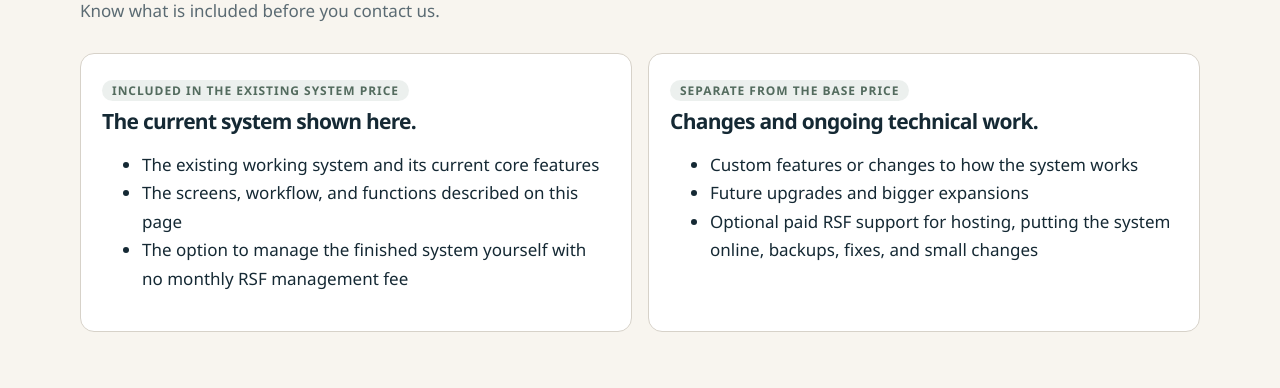
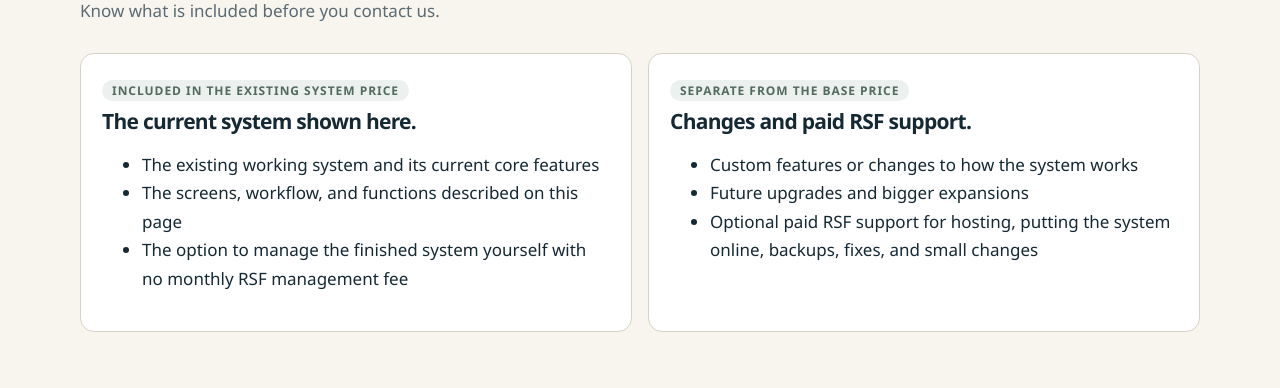
Before and after one commit to keycastro/RSF-Main-System, a Python web app: template app/templates/public/system_template_detail.html in a window 1280 px wide. Shown: the part 448-836 px from the top of the page. Run offline with Jinja, Linux system fonts and the light colour scheme; the template is opened without the code that fills it, so the values that code supplies are empty.

Commit message:
Simplify system detail support wording

```diff
--- a/app/templates/public/system_template_detail.html
+++ b/app/templates/public/system_template_detail.html
@@ -48,7 +48,7 @@
       </section>
       <section class="management-choice management-clarity-card reveal delay-1">
         <p class="choice-label choice-label-pill">SEPARATE FROM THE BASE PRICE</p>
-        <h3>Changes and ongoing technical work.</h3>
+        <h3>Changes and paid RSF support.</h3>
         <ul class="management-detail-list">
           <li>Custom features or changes to how the system works</li>
           <li>Future upgrades and bigger expansions</li>
```
